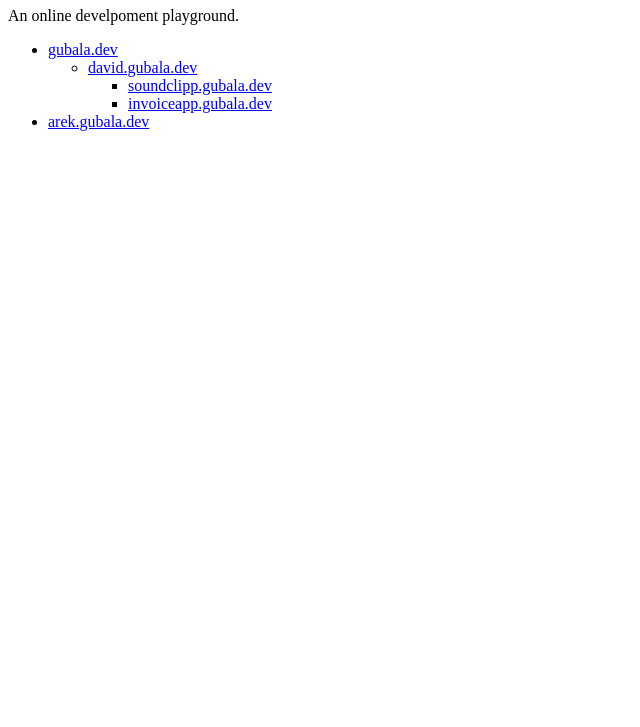
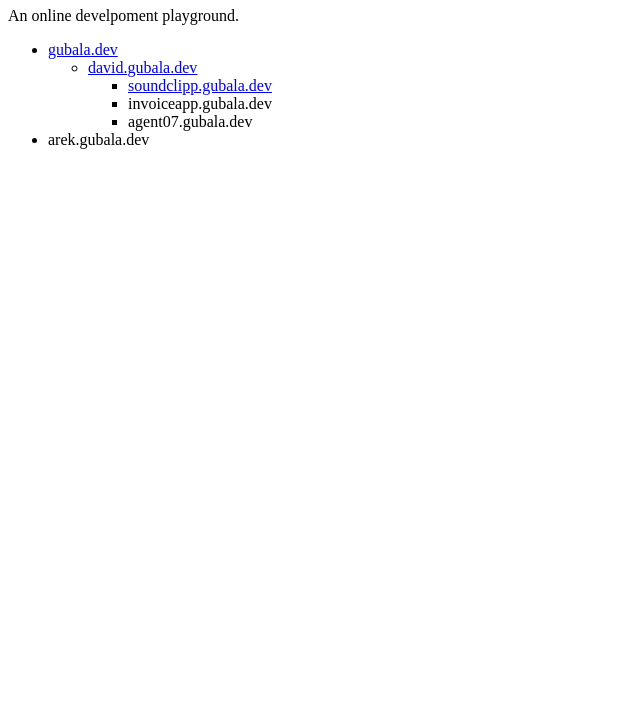
Before and after one commit to DavidGubala/gubala.dev, a plain HTML site: page index.html in a window 1280 px wide. Shown: the part 73-800 px from the top of the page, without its empty margins (0-640 px from the left). Drawn offline with Linux system fonts and the light colour scheme.

Commit message:
update links

```diff
--- a/index.html
+++ b/index.html
@@ -24,8 +24,11 @@
                 >
               </li>
               <li>
-                <a href="https://invoiceapp.gubala.dev" target="_blank"
-                  >invoiceapp.gubala.dev</a
+                <a>invoiceapp.gubala.dev</a
+                >
+              </li>
+              <li>
+                <a>agent07.gubala.dev</a
                 >
               </li>
             </ul>
@@ -33,7 +36,7 @@
         </ul>
       </li>
       <li>
-        <a href="https://arek.gubala.dev" target="_blank">arek.gubala.dev</a>
+        <a>arek.gubala.dev</a>
       </li>
     </ul>
   </body>
```
